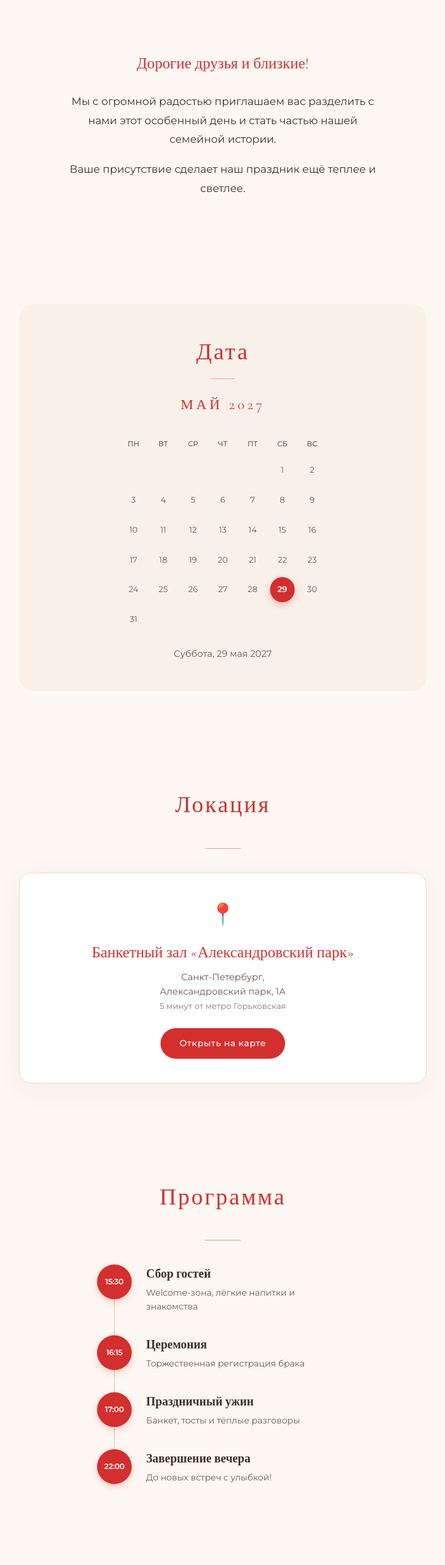
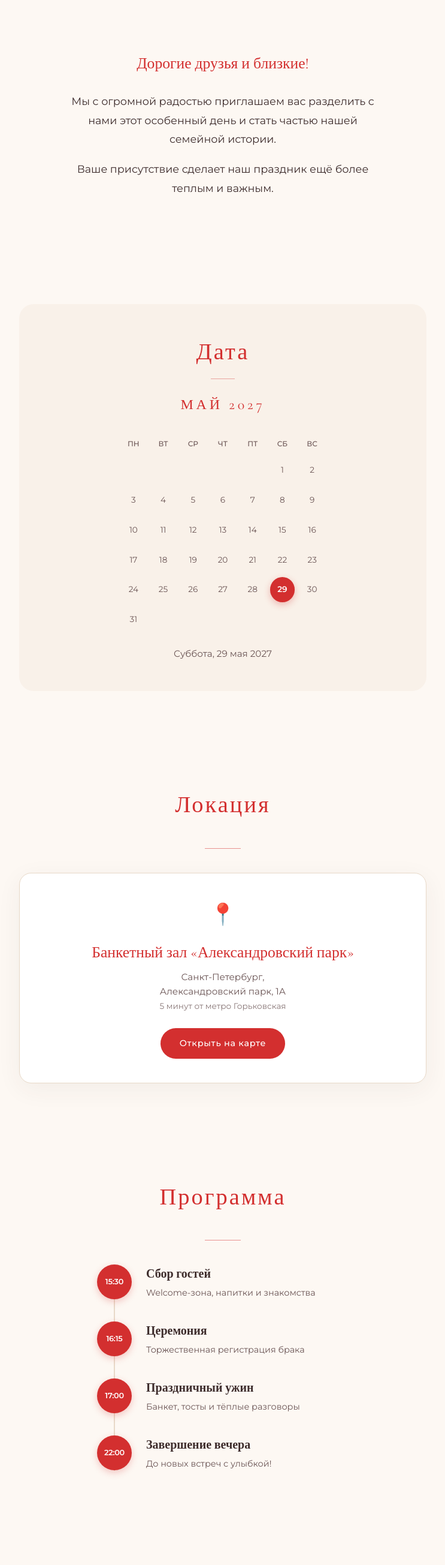
Before and after one commit to vldlitvinova11-star/2, a plain HTML site: page index.html in a window 1280 px wide. Shown: the part 797-3406 px from the top of the page at 60% size, without its empty margins (268-1011 px from the left). Drawn offline with nearby package versions, Linux system fonts and the light colour scheme.

Commit message:
Update index.html

```diff
--- a/index.html
+++ b/index.html
@@ -520,7 +520,7 @@
     <div class="invite-text">
       <p class="greeting">Дорогие друзья и близкие!</p>
       <p>Мы с огромной радостью приглашаем вас разделить с нами этот особенный день и стать частью нашей семейной истории.</p>
-      <p>Ваше присутствие сделает наш праздник ещё теплее и светлее.</p>
+      <p>Ваше присутствие сделает наш праздник ещё более теплым и важным.</p>
     </div>
   </section>
 
@@ -613,7 +613,7 @@
         <div class="timeline-time">15:30</div>
         <div class="timeline-content">
           <h3>Сбор гостей</h3>
-          <p>Welcome-зона, лёгкие напитки и знакомства</p>
+          <p>Welcome-зона, напитки и знакомства</p>
         </div>
       </div>
       <div class="timeline-item">
```
